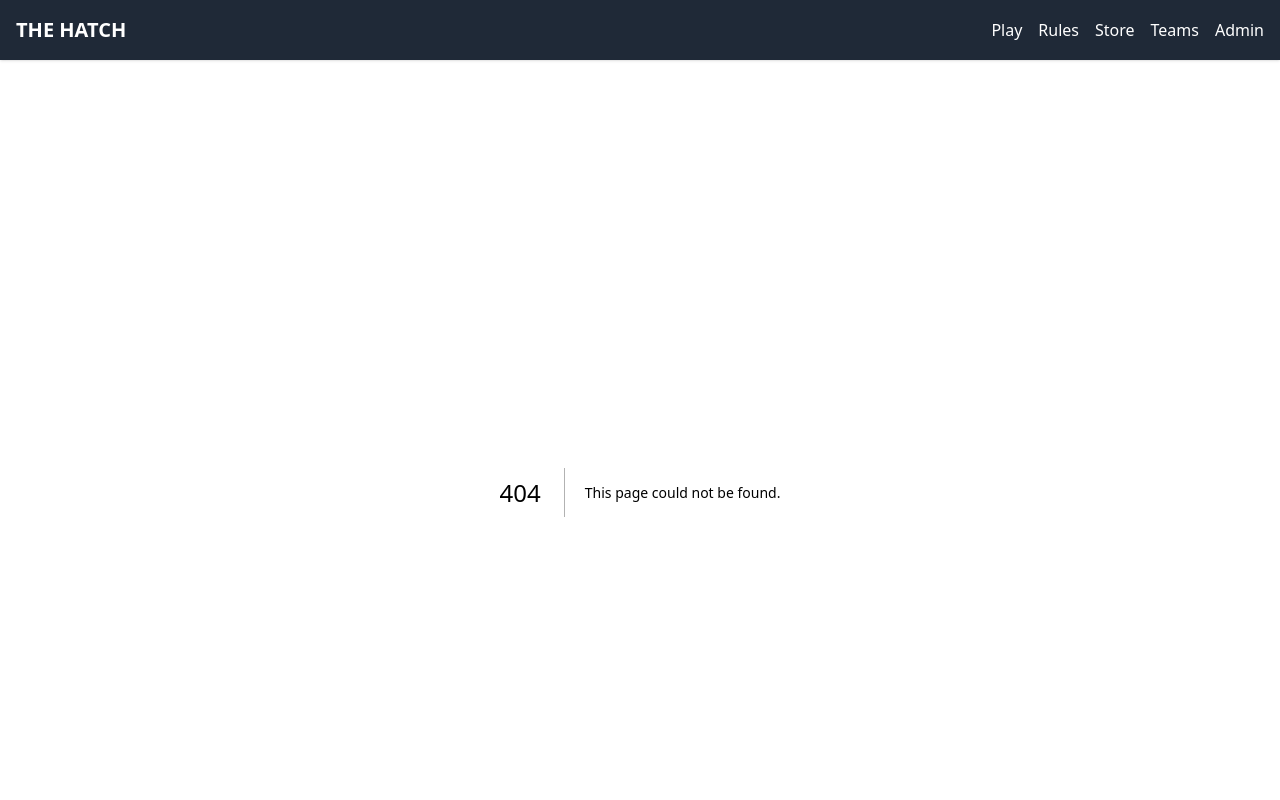
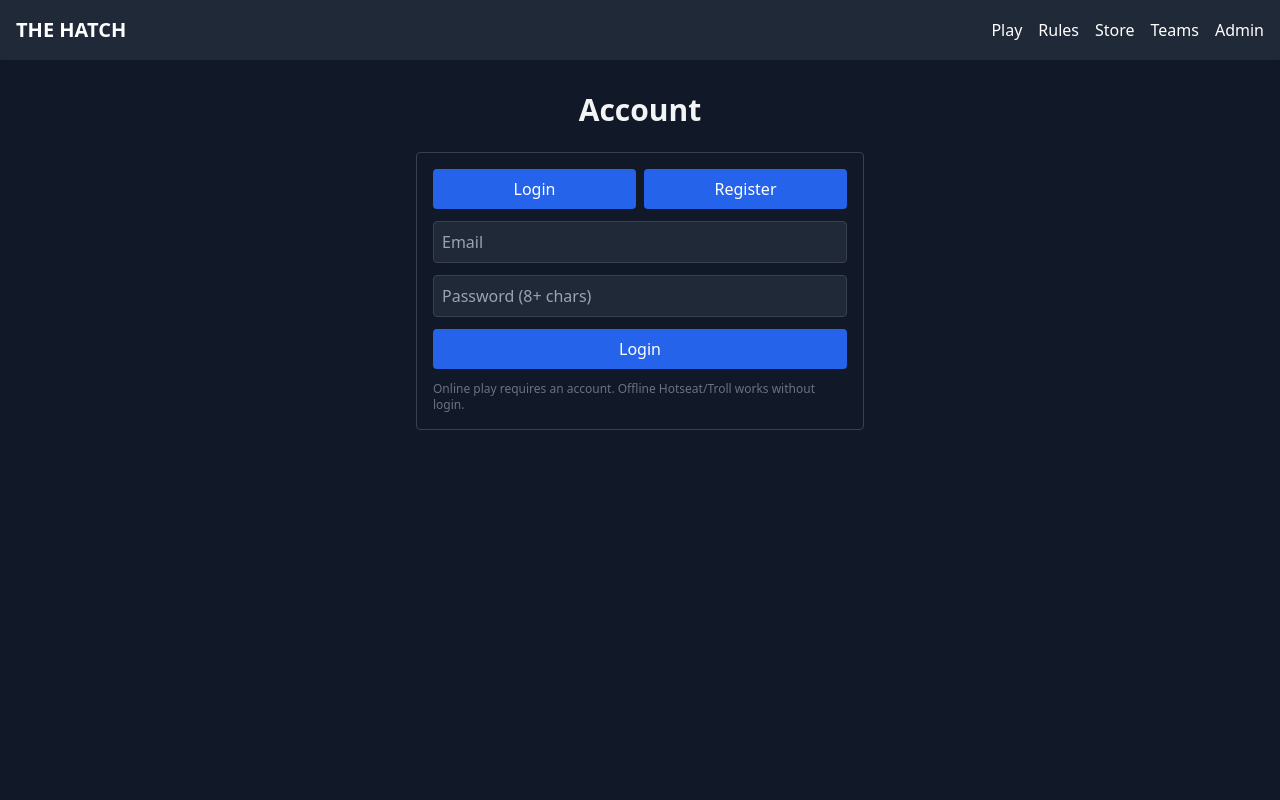
Before and after one commit to CeoSolace/TheHatchGame, a Next.js app: page /account in a window 1280 px wide. Before the commit this address had no page. Shown: the top 800 px of the page. Built offline with nearby package versions, Linux system fonts and the light colour scheme; no server answers.

Commit message:
Create page.tsx

```diff
--- /dev/null
+++ b/app/account/page.tsx
@@ -0,0 +1,167 @@
+"use client"
+
+import { useEffect, useState } from "react"
+import { useRouter, useSearchParams } from "next/navigation"
+
+type Me = {
+  userId: string
+  displayName: string
+  avatarUrl: string
+  email?: string
+  friendCode?: string
+  role?: string
+} | null
+
+export default function AccountPage() {
+  const router = useRouter()
+  const sp = useSearchParams()
+  const next = sp.get("next") || "/game"
+
+  const [me, setMe] = useState<Me>(null)
+  const [loading, setLoading] = useState(true)
+
+  const [mode, setMode] = useState<"login" | "register">("login")
+  const [email, setEmail] = useState("")
+  const [password, setPassword] = useState("")
+  const [displayName, setDisplayName] = useState("")
+  const [error, setError] = useState<string | null>(null)
+  const [busy, setBusy] = useState(false)
+
+  async function loadMe() {
+    setLoading(true)
+    try {
+      const res = await fetch("/api/auth/me", { cache: "no-store" })
+      const data = await res.json()
+      setMe(data?.user || null)
+    } catch {
+      setMe(null)
+    } finally {
+      setLoading(false)
+    }
+  }
+
+  useEffect(() => {
+    loadMe()
+  }, [])
+
+  async function submit() {
+    setError(null)
+    setBusy(true)
+    try {
+      const endpoint = mode === "login" ? "/api/auth/login" : "/api/auth/register"
+      const body: any = { email, password }
+      if (mode === "register") body.displayName = displayName || "Player"
+
+      const res = await fetch(endpoint, {
+        method: "POST",
+        headers: { "Content-Type": "application/json" },
+        body: JSON.stringify(body),
+      })
+
+      const data = await res.json().catch(() => ({}))
+
+      if (!res.ok) {
+        setError(data?.error || "Auth failed")
+        return
+      }
+
+      await loadMe()
+      router.push(next)
+    } catch {
+      setError("Network error")
+    } finally {
+      setBusy(false)
+    }
+  }
+
+  async function logout() {
+    setBusy(true)
+    try {
+      await fetch("/api/auth/logout", { method: "POST" })
+      setMe(null)
+    } finally {
+      setBusy(false)
+    }
+  }
+
+  return (
+    <div className="max-w-md mx-auto space-y-6">
+      <h1 className="text-3xl font-bold text-center">Account</h1>
+
+      {loading ? (
+        <p className="text-gray-400">Loading…</p>
+      ) : me ? (
+        <div className="border border-gray-700 rounded p-4 space-y-2">
+          <p className="text-sm text-gray-400">Signed in as</p>
+          <p className="text-xl font-semibold">{me.displayName}</p>
+          <p className="text-sm text-gray-300 break-all">userId: {me.userId}</p>
+          {me.email && <p className="text-sm text-gray-300">email: {me.email}</p>}
+          {me.friendCode && <p className="text-sm text-gray-300">friendCode: {me.friendCode}</p>}
+
+          <button onClick={logout} className="btn bg-red-600 hover:bg-red-700 w-full" disabled={busy}>
+            Logout
+          </button>
+
+          <button onClick={() => router.push("/game")} className="btn w-full" disabled={busy}>
+            Go Play
+          </button>
+        </div>
+      ) : (
+        <div className="border border-gray-700 rounded p-4 space-y-3">
+          <div className="flex gap-2">
+            <button
+              className={`btn w-full ${mode === "login" ? "" : "bg-gray-700 hover:bg-gray-700"}`}
+              onClick={() => setMode("login")}
+              type="button"
+            >
+              Login
+            </button>
+            <button
+              className={`btn w-full ${mode === "register" ? "" : "bg-gray-700 hover:bg-gray-700"}`}
+              onClick={() => setMode("register")}
+              type="button"
+            >
+              Register
+            </button>
+          </div>
+
+          {error && <p className="text-red-400 text-sm">{error}</p>}
+
+          <input
+            className="w-full p-2 rounded bg-gray-800 border border-gray-700"
+            placeholder="Email"
+            value={email}
+            onChange={(e) => setEmail(e.target.value)}
+            autoComplete="email"
+          />
+          <input
+            className="w-full p-2 rounded bg-gray-800 border border-gray-700"
+            placeholder="Password (8+ chars)"
+            type="password"
+            value={password}
+            onChange={(e) => setPassword(e.target.value)}
+            autoComplete={mode === "login" ? "current-password" : "new-password"}
+          />
+
+          {mode === "register" && (
+            <input
+              className="w-full p-2 rounded bg-gray-800 border border-gray-700"
+              placeholder="Display name (shown in chat)"
+              value={displayName}
+              onChange={(e) => setDisplayName(e.target.value)}
+              maxLength={24}
+            />
+          )}
+
+          <button className="btn w-full" onClick={submit} disabled={busy}>
+            {busy ? "Please wait…" : mode === "login" ? "Login" : "Create account"}
+          </button>
+
+          <p className="text-xs text-gray-500">
+            Online play requires an account. Offline Hotseat/Troll works without login.
+          </p>
+        </div>
+      )}
+    </div>
+  )
+}
```
